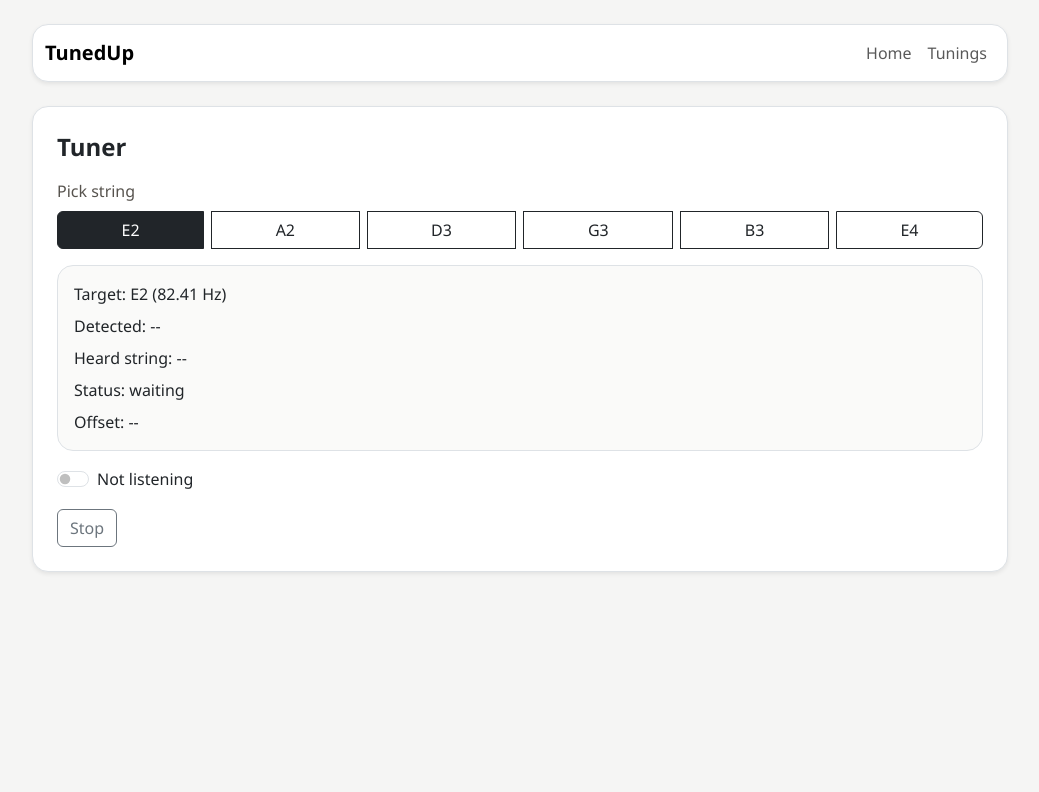
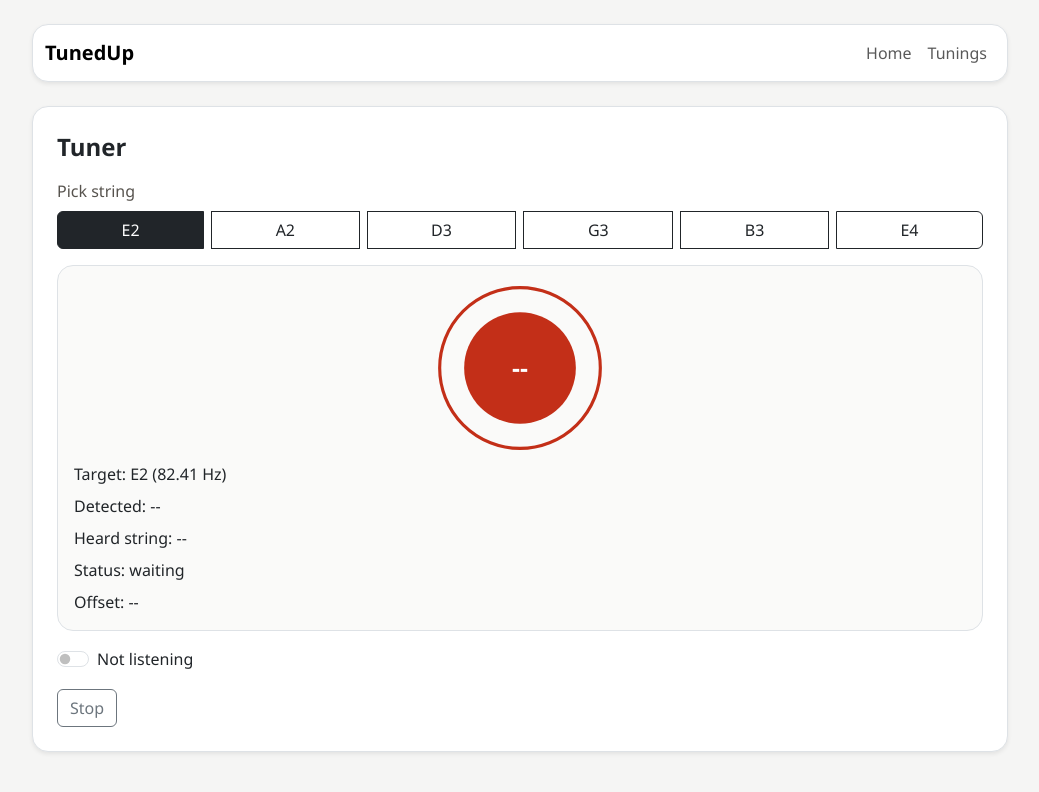
Before and after one commit to CS571-S26/p169, a Next.js app: page /p169/tunings in a window 1280 px wide. Shown: the top 792 px of the page, without its empty margins (120-1159 px from the left). Built offline with nearby package versions, Linux system fonts and the light colour scheme.

Commit message:
Tuning redesign and linger state

```diff
--- a/app/tunings/page.jsx
+++ b/app/tunings/page.jsx
@@ -1,6 +1,6 @@
 'use client'
 
-import { useMemo, useRef, useState } from 'react'
+import { useEffect, useMemo, useRef, useState } from 'react'
 import { Button, ButtonGroup, Form } from 'react-bootstrap'
 
 const STRINGS = [
@@ -53,16 +53,26 @@ function autoCorrelate(buffer, sampleRate) {
     return hz
 }
 
+function getRms(buffer) {
+    let rms = 0
+    for (let i = 0; i < buffer.length; i += 1) {
+        rms += buffer[i] * buffer[i]
+    }
+    return Math.sqrt(rms / buffer.length)
+}
+
 export default function TuningsPage() {
     const [targetIndex, setTargetIndex] = useState(0)
     const [isListening, setIsListening] = useState(false)
     const [detectedHz, setDetectedHz] = useState(null)
+    const [signalLevel, setSignalLevel] = useState(0)
     const [error, setError] = useState('')
 
     const contextRef = useRef(null)
     const streamRef = useRef(null)
     const analyserRef = useRef(null)
     const rafRef = useRef(null)
+    const silentFramesRef = useRef(0)
 
     const target = STRINGS[targetIndex]
 
@@ -99,6 +109,12 @@ export default function TuningsPage() {
         return cents > 0 ? 'too high' : 'too low'
     }, [cents])
 
+    const absCents = cents === null ? null : Math.abs(cents)
+    const closeness = absCents === null ? 0 : Math.max(0, 1 - absCents / 35)
+    const hue = Math.round(8 + closeness * 132)
+    const innerScale = 0.95 + signalLevel * 0.45
+    const outerScale = 1.05 + signalLevel * 0.6
+
     const stop = () => {
         if (rafRef.current) {
             cancelAnimationFrame(rafRef.current)
@@ -114,6 +130,7 @@ export default function TuningsPage() {
         }
         analyserRef.current = null
         setIsListening(false)
+        setSignalLevel(0)
     }
 
     const sample = () => {
@@ -125,8 +142,19 @@ export default function TuningsPage() {
 
         const buffer = new Float32Array(analyser.fftSize)
         analyser.getFloatTimeDomainData(buffer)
+        const rms = getRms(buffer)
+        setSignalLevel((prev) => prev * 0.75 + Math.min(rms * 11, 1) * 0.25)
+
         const hz = autoCorrelate(buffer, ctx.sampleRate)
-        setDetectedHz(hz)
+        if (hz) {
+            silentFramesRef.current = 0
+            setDetectedHz((prev) => (prev ? prev * 0.65 + hz * 0.35 : hz))
+        } else {
+            silentFramesRef.current += 1
+            if (silentFramesRef.current > 55) {
+                setDetectedHz(null)
+            }
+        }
 
         rafRef.current = requestAnimationFrame(sample)
     }
@@ -145,6 +173,7 @@ export default function TuningsPage() {
             const source = ctx.createMediaStreamSource(stream)
             const analyser = ctx.createAnalyser()
             analyser.fftSize = 2048
+            analyser.smoothingTimeConstant = 0.15
             source.connect(analyser)
 
             streamRef.current = stream
@@ -156,6 +185,8 @@ export default function TuningsPage() {
             setError('Could not use microphone')
         }
     }
+
+    useEffect(() => stop, [])
 
     return (
         <section className="rounded-4 border border-stone-300 bg-white p-4 shadow-sm grid gap-3">
@@ -177,6 +208,38 @@ export default function TuningsPage() {
             </div>
 
             <div className="grid gap-2 rounded-4 border border-stone-200 bg-stone-50 p-3">
+                <div className="d-flex justify-content-center py-2">
+                    <div
+                        style={{
+                            width: 156,
+                            height: 156,
+                            borderRadius: '999px',
+                            border: `3px solid hsl(${hue} 78% 43%)`,
+                            transform: `scale(${outerScale})`,
+                            transition: 'transform 120ms linear, border-color 160ms ease',
+                            display: 'grid',
+                            placeItems: 'center',
+                        }}
+                    >
+                        <div
+                            style={{
+                                width: 112,
+                                height: 112,
+                                borderRadius: '999px',
+                                background: `hsl(${hue} 78% 43%)`,
+                                color: 'white',
+                                display: 'grid',
+                                placeItems: 'center',
+                                fontWeight: 700,
+                                fontSize: '1.55rem',
+                                transform: `scale(${innerScale})`,
+                                transition: 'transform 90ms linear, background-color 160ms ease',
+                            }}
+                        >
+                            {heardString ? heardString.name : '--'}
+                        </div>
+                    </div>
+                </div>
                 <div>Target: {target.name} ({target.hz.toFixed(2)} Hz)</div>
                 <div>Detected: {detectedHz ? `${detectedHz.toFixed(2)} Hz` : '--'}</div>
                 <div>Heard string: {heardString ? heardString.name : '--'}</div>
```
